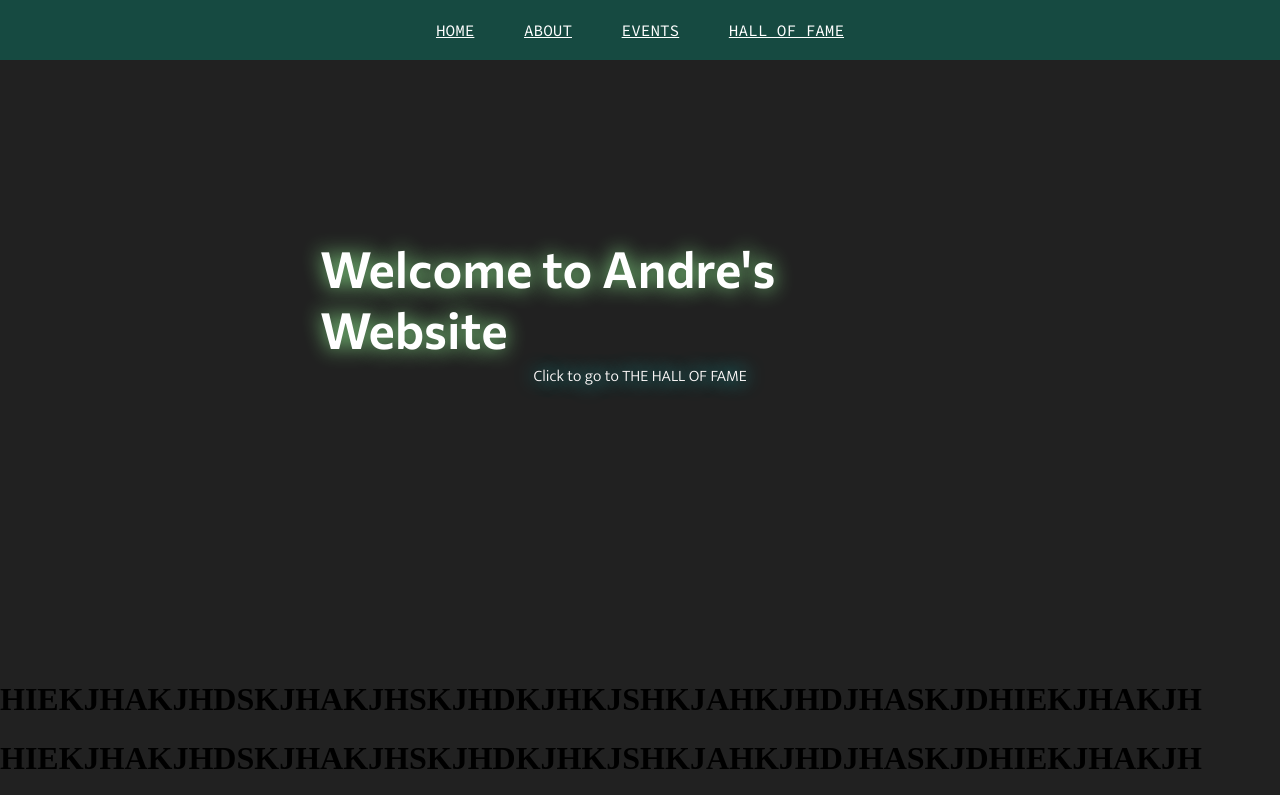
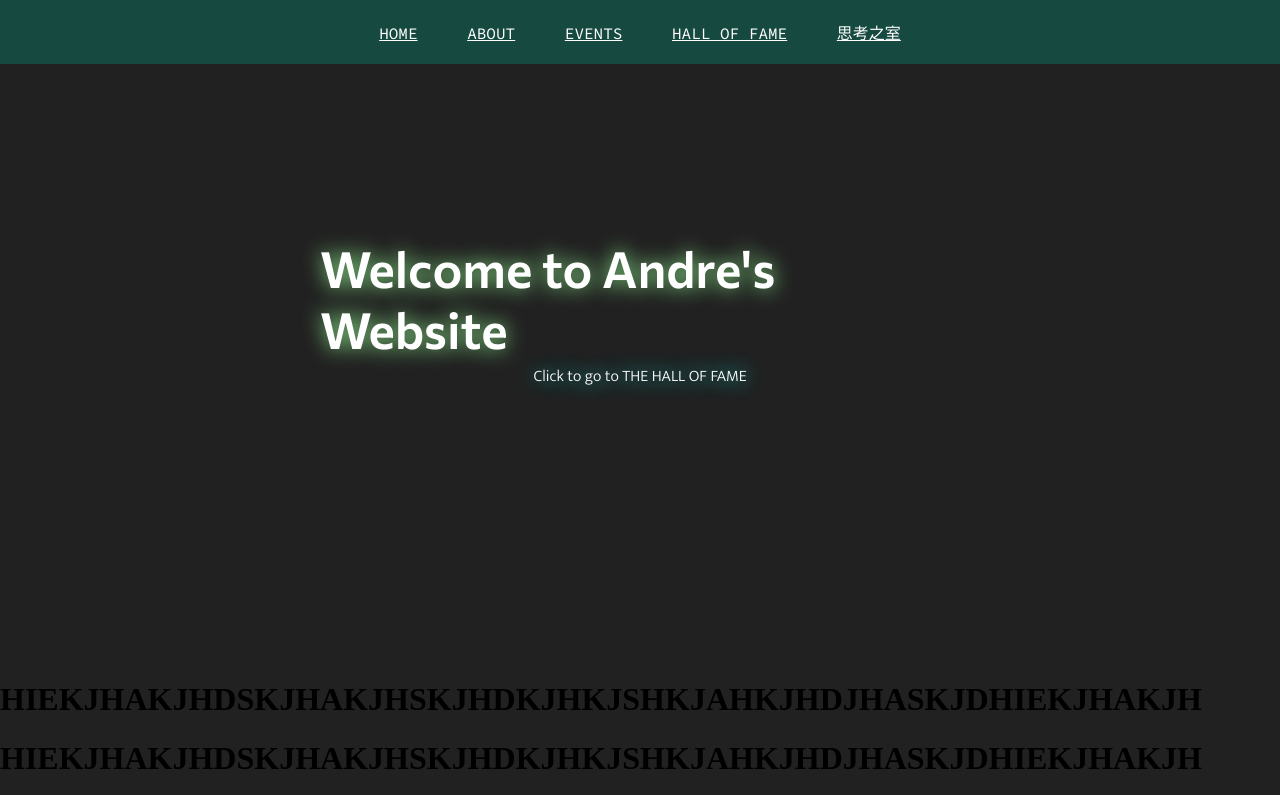
Before and after one commit to Myyummy/myyummy.github.io, a plain HTML site: page index.html in a window 1280 px wide. Shown: the top 795 px of the page. Drawn offline with Linux system fonts and the light colour scheme; a script that the page names is missing.

Commit message:
Update index.html

```diff
--- a/index.html
+++ b/index.html
@@ -12,6 +12,7 @@
       <a href="https://www.youtube.com/watch?v=xvFZjo5PgG0" id="navbar1">ABOUT</a>
       <a href="nbday.html" id="navbar1">EVENTS</a>
       <a href="submain.html" id="navbar1">HALL OF FAME</a>
+      <a href="思考室.html" id="navbar1">思考之室</a>
     </div>
     <div class="head">
       <h1 class="headtext">Welcome to Andre's Website</h1>
```
